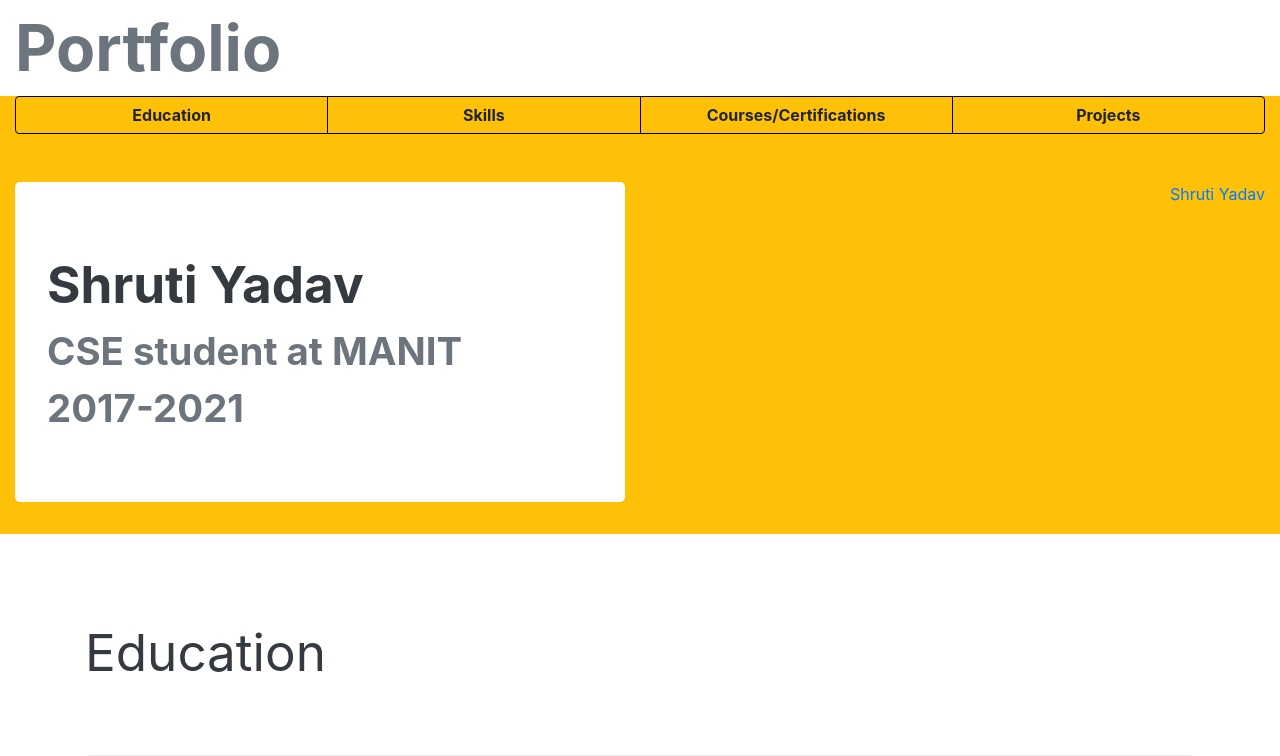
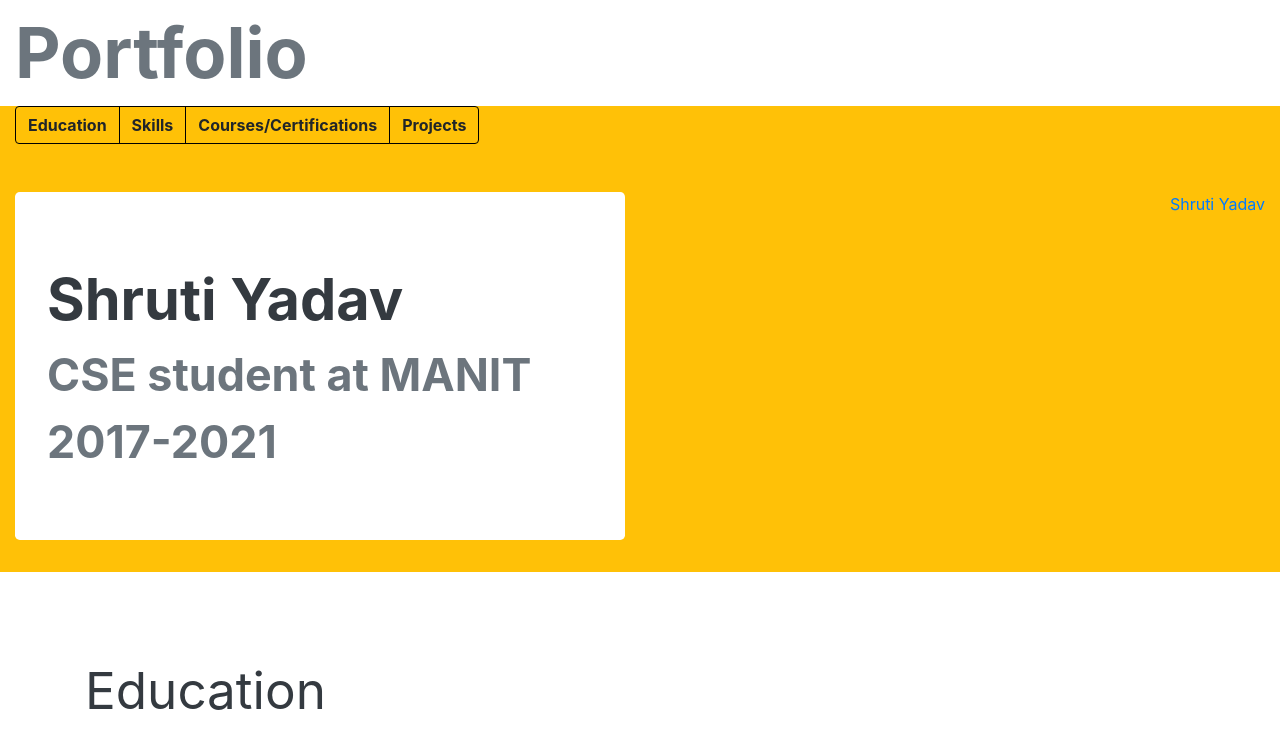
Before and after one commit to shruti2307y/shruti2307y.github.io, a plain HTML site: page index.html in a window 1280 px wide. Shown: the top 756 px of the page. Drawn offline with nearby package versions, Linux system fonts and the light colour scheme.

Commit message:
Update index.html

```diff
--- a/index.html
+++ b/index.html
@@ -55,37 +55,37 @@
 </head>
 <body class="text-break">
 	<div class="container-fluid  " style="background-color: :GhostWhite">
-	<div class=" page-header  text-secondary font-weight-bold bg-white" style="font-size:5vw">
+	<div class=" page-header  text-secondary font-weight-bold bg-white" style="font-size:5.5vw">
 		Portfolio
 	</div>
 
 
 	</div>
    <div class="container-fluid bg-warning" style="margin-bottom: 5rem" >
-   	<div class="row bg-warning header ">
 
-		<div class="btn-group col-12 ">
 
-		<button class="btn btn-warning button font-weight-bold " id="educationbtn" type="button" style="border:1px solid black" >Education</button>
-		<button class="btn btn-warning button font-weight-bold " id="skillsbtn" type="button" style="border:1px solid black">Skills</button>
-		<button class="btn btn-warning button font-weight-bold" id="coursesbtn" type="button" style="border:1px solid black">Courses/Certifications</button>
+		<div class="btn-group btn-group-justified header">
 
-        <button class="btn btn-warning button font-weight-bold" id="projectsbtn" type="button" style="border:1px solid black">Projects</button>
+		<div class="btn-group"><button class="btn btn-warning button font-weight-bold " id="educationbtn" type="button" style="border:1px solid black" >Education</button></div>
+		<div class="btn-group"><button class="btn btn-warning button font-weight-bold " id="skillsbtn" type="button" style="border:1px solid black">Skills</button></div>
+		<div class="btn-group"><button class="btn btn-warning button font-weight-bold" id="coursesbtn" type="button" style="border:1px solid black">Courses/Certifications</button></div>
+
+        <div class="btn-group"><button class="btn btn-warning button font-weight-bold" id="projectsbtn" type="button" style="border:1px solid black">Projects</button></div>
 
 
 
     </div>
-</div>
+
     <div class="row  bg-warning">
     	<div class="col-sm-6">
     		<div class="jumbotron bg-white">
-    	<span class="font-weight-bolder text-dark " style="font-size:4vw">Shruti Yadav</span><br>
-    	<span class="font-weight-bold text-secondary " style="font-size:3vw">CSE student at MANIT</span><br>
-    	<span class="font-weight-bold text-secondary " style="font-size:3vw">2017-2021</span>
+    	<span class="font-weight-bolder text-dark " style="font-size:4.5vw">Shruti Yadav</span><br>
+    	<span class="font-weight-bold text-secondary " style="font-size:3.5vw">CSE student at MANIT</span><br>
+    	<span class="font-weight-bold text-secondary " style="font-size:3.5vw">2017-2021</span>
     </div>
 </div>
     <div class="col-sm-6">
-    	<div class="LI-profile-badge"  data-version="v1" data-size="large" data-locale="en_US" data-type="vertical" data-theme="dark" data-vanity="shruti-yadav23" style="float:right"><a class="LI-simple-link" href='https://in.linkedin.com/in/shruti-yadav23?trk=profile-badge'>Shruti Yadav</a></div>
+    	<div class="LI-profile-badge"  data-version="v1" data-size="small" data-locale="en_US" data-type="vertical" data-theme="dark" data-vanity="shruti-yadav23" style="float:right"><a class="LI-simple-link" href='https://in.linkedin.com/in/shruti-yadav23?trk=profile-badge'>Shruti Yadav</a></div>
     </div>
 </div>
 </div>
```
